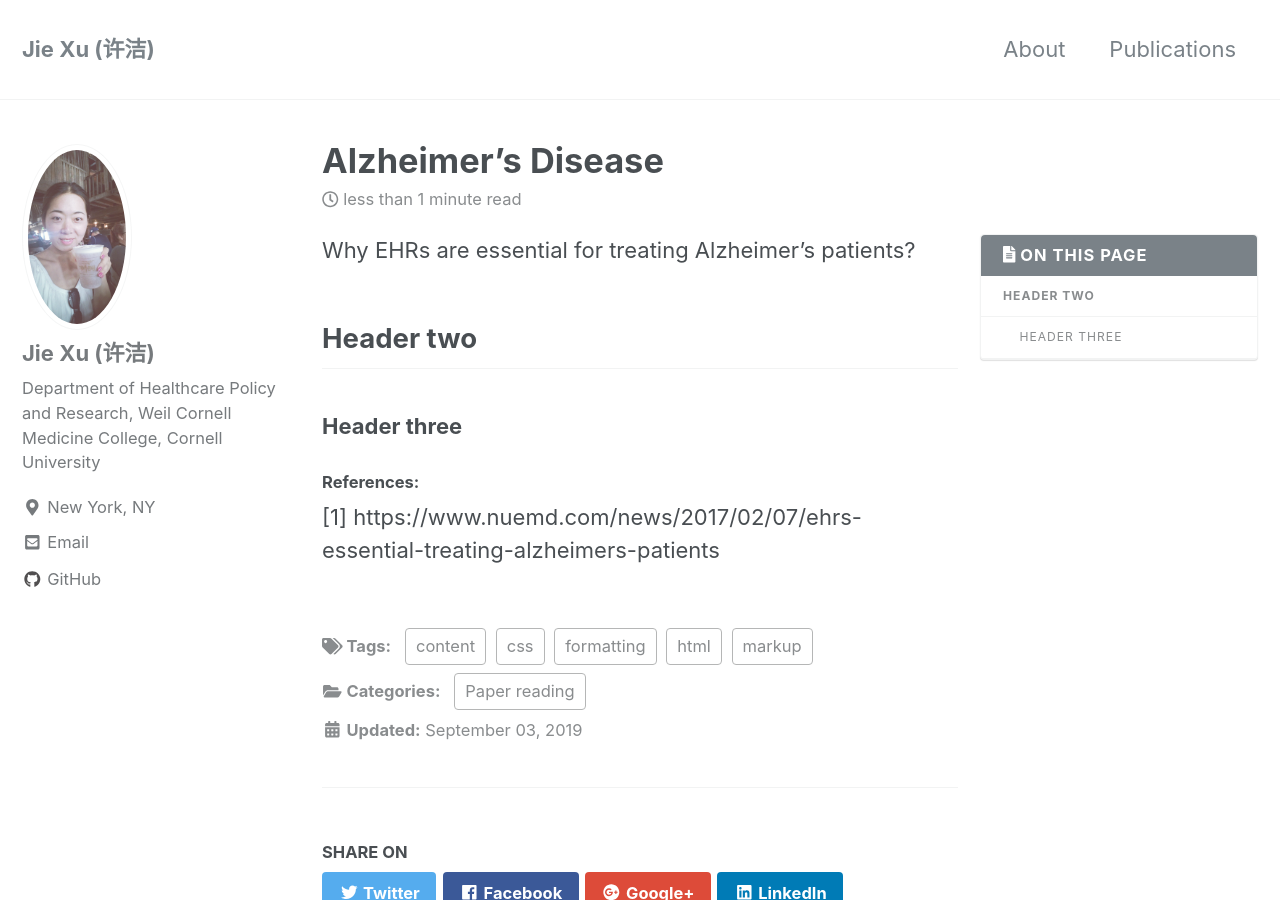
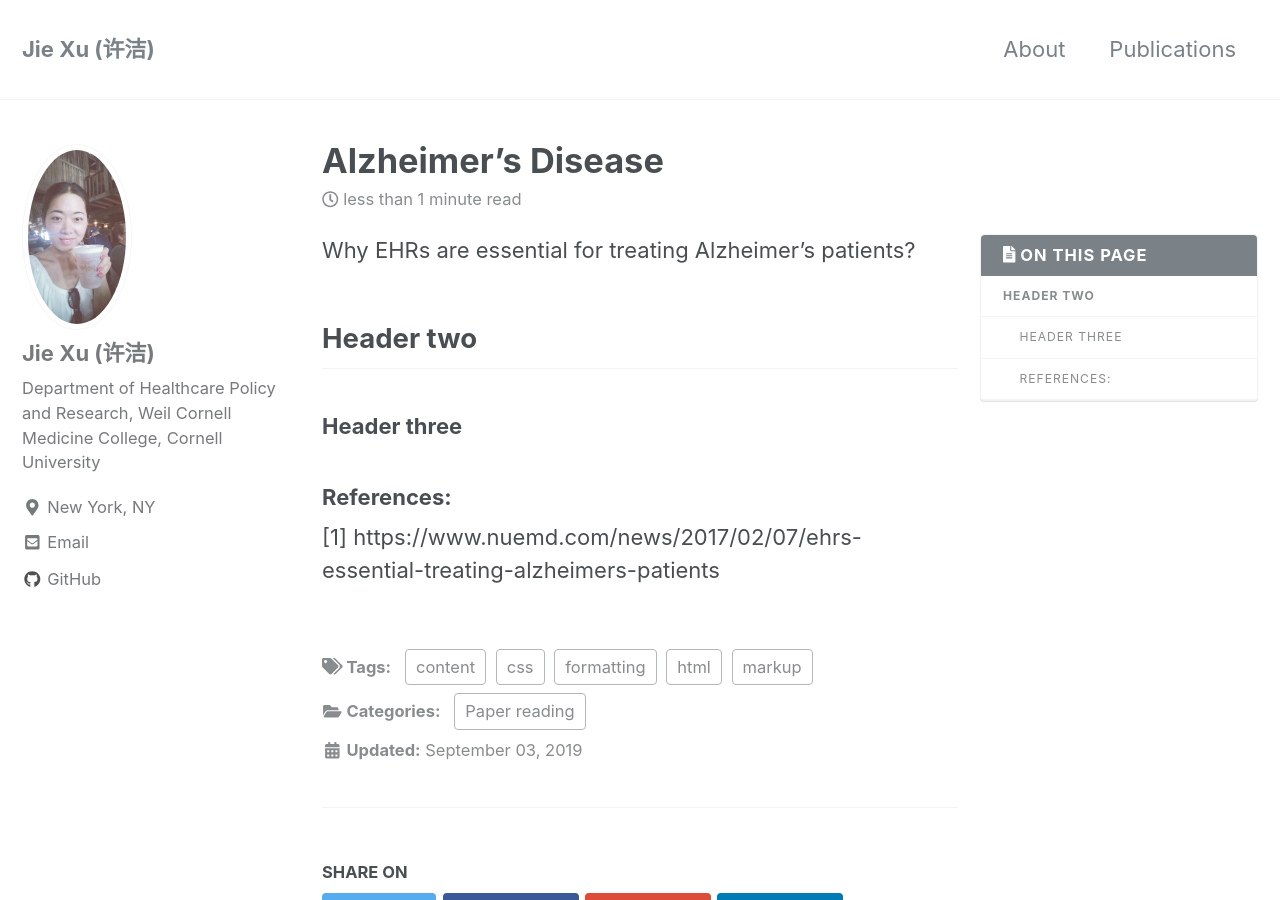
Before and after one commit to jxu1015/jxu1015.github.io, a Jekyll site: the page built from _posts/2019-09-03-Alzheimer's Disease.md, in a window 1280 px wide and 900 px high. Built offline with Jekyll 4.4.1, drawn with Linux system fonts in a browser that asks for light colours; nearby versions of some CDN libraries.

Commit message:
Update 2019-09-03-Alzheimer's Disease.md

```diff
--- a/_posts/2019-09-03-Alzheimer's Disease.md
+++ b/_posts/2019-09-03-Alzheimer's Disease.md
@@ -18,5 +18,5 @@ Why EHRs are essential for treating Alzheimer's patients?
 ### Header three
 
 
-#### References:
+### References:
 [1] https://www.nuemd.com/news/2017/02/07/ehrs-essential-treating-alzheimers-patients
```
